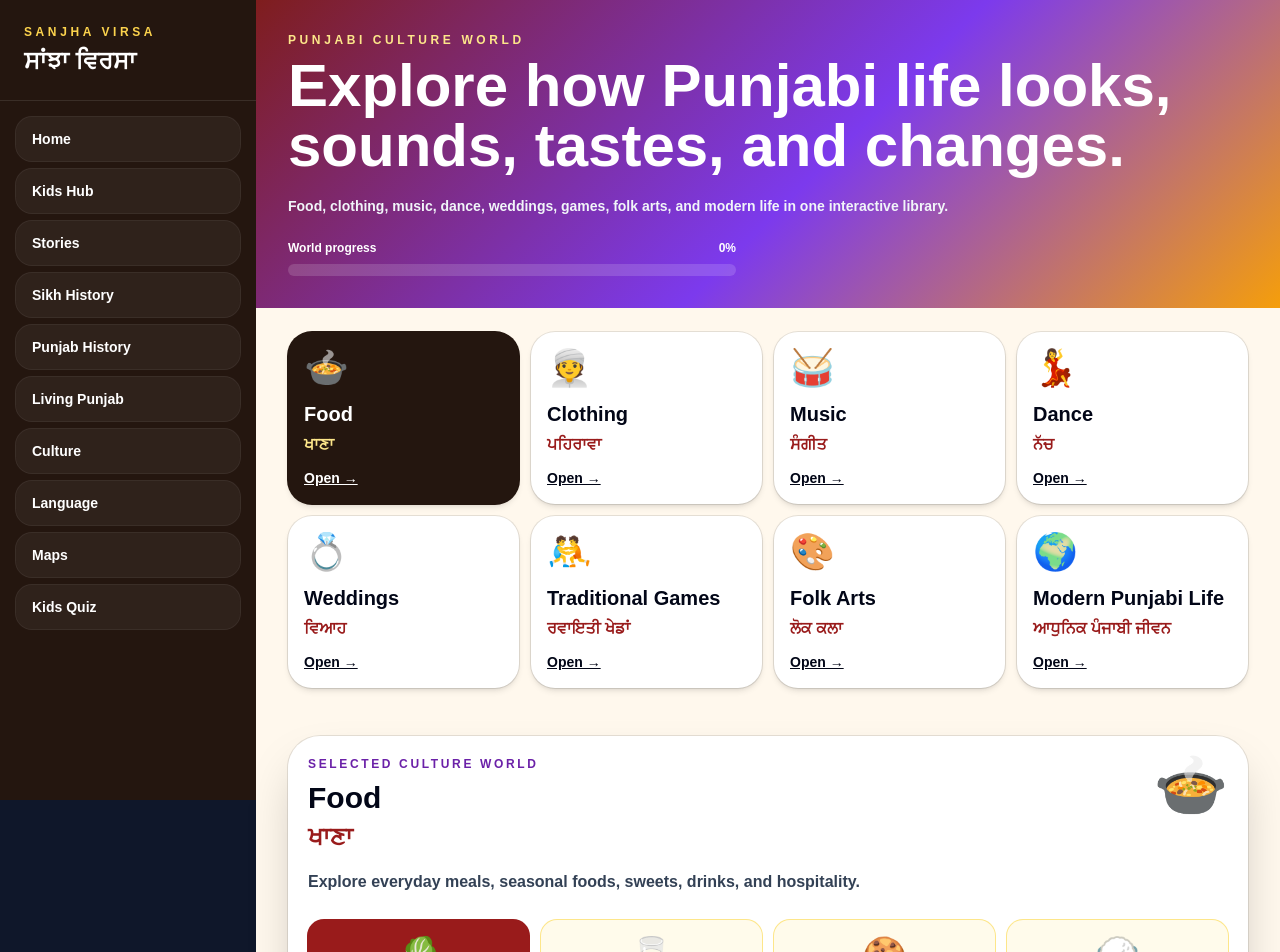
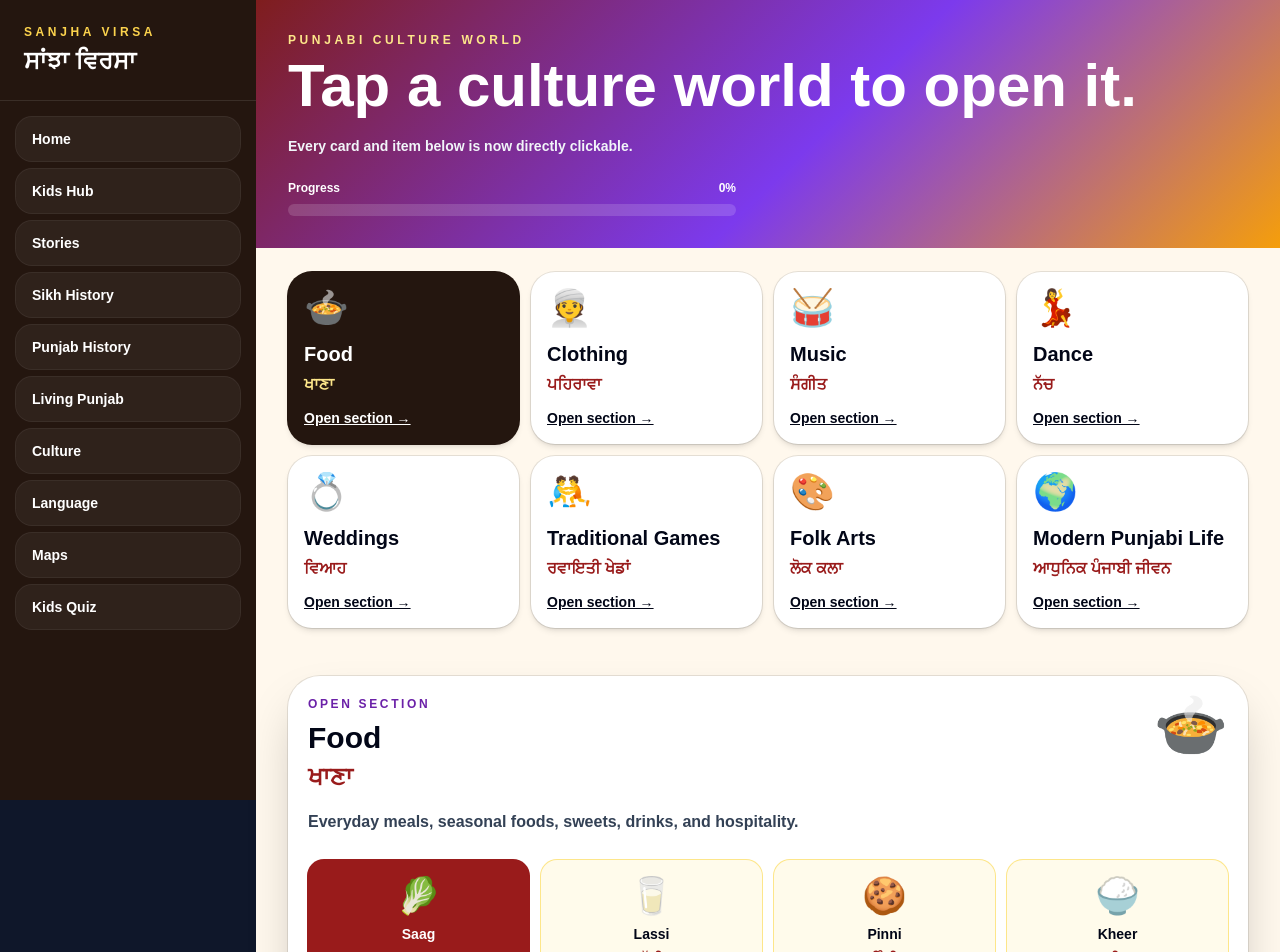
Before and after one commit to Gagan8atwal/sanjha-virsa, a Next.js app: page /culture in a window 1280 px wide. Shown: the top 952 px of the page. Built offline with nearby package versions, Linux system fonts and the light colour scheme.

Commit message:
Make all Culture cards real clickable links

```diff
--- a/components/PunjabiCultureWorld.tsx
+++ b/components/PunjabiCultureWorld.tsx
@@ -1,102 +1,73 @@
 'use client';
 
-import { useMemo, useState } from 'react';
+import { useMemo, useRef, useState } from 'react';
 
-type CultureTopic = {
-  id: string;
-  title: string;
-  punjabi: string;
-  emoji: string;
-  summary: string;
-  items: { name: string; pa: string; emoji: string; detail: string }[];
-};
+type Item = { name: string; pa: string; emoji: string; detail: string };
+type Topic = { id: string; title: string; punjabi: string; emoji: string; summary: string; items: Item[] };
 
-const topics: CultureTopic[] = [
-  {
-    id: 'food', title: 'Food', punjabi: 'ਖਾਣਾ', emoji: '🍲', summary: 'Explore everyday meals, seasonal foods, sweets, drinks, and hospitality.',
-    items: [
+const topics: Topic[] = [
+  { id: 'food', title: 'Food', punjabi: 'ਖਾਣਾ', emoji: '🍲', summary: 'Everyday meals, seasonal foods, sweets, drinks, and hospitality.', items: [
     { name: 'Saag', pa: 'ਸਾਗ', emoji: '🥬', detail: 'A winter greens dish often served with makki di roti.' },
     { name: 'Lassi', pa: 'ਲੱਸੀ', emoji: '🥛', detail: 'A yogurt drink connected with hospitality and summer refreshment.' },
-      { name: 'Pinni', pa: 'ਪਿੰਨੀ', emoji: '🍪', detail: 'A rich sweet often made in winter with ghee, flour, and nuts.' },
+    { name: 'Pinni', pa: 'ਪਿੰਨੀ', emoji: '🍪', detail: 'A rich winter sweet made with ghee, flour, and nuts.' },
     { name: 'Kheer', pa: 'ਖੀਰ', emoji: '🍚', detail: 'A milk and rice dessert served at family and religious gatherings.' },
-    ],
-  },
-  {
-    id: 'clothing', title: 'Clothing', punjabi: 'ਪਹਿਰਾਵਾ', emoji: '👳', summary: 'Learn regional dress, craft, identity, and celebration clothing.',
-    items: [
+  ]},
+  { id: 'clothing', title: 'Clothing', punjabi: 'ਪਹਿਰਾਵਾ', emoji: '👳', summary: 'Regional dress, craft, identity, and celebration clothing.', items: [
     { name: 'Phulkari', pa: 'ਫੁਲਕਾਰੀ', emoji: '🧵', detail: 'A Punjabi embroidery tradition with family, regional, and ceremonial meaning.' },
     { name: 'Turban', pa: 'ਪੱਗ', emoji: '👳', detail: 'Turban styles vary by region, community, purpose, and occasion.' },
     { name: 'Jutti', pa: 'ਜੁੱਤੀ', emoji: '👞', detail: 'Handcrafted footwear known for leather work and decorative embroidery.' },
     { name: 'Paranda', pa: 'ਪਰਾਂਦਾ', emoji: '🎀', detail: 'A decorative hair accessory remembered in dress, dance, and folk songs.' },
-    ],
-  },
-  {
-    id: 'music', title: 'Music', punjabi: 'ਸੰਗੀਤ', emoji: '🥁', summary: 'Explore instruments, folk voices, rhythm, boliyan, and performance.',
-    items: [
-      { name: 'Dhol', pa: 'ਢੋਲ', emoji: '🥁', detail: 'A powerful drum used in bhangra, celebrations, and public gatherings.' },
-      { name: 'Tumbi', pa: 'ਤੂੰਬੀ', emoji: '🎸', detail: 'A one-string folk instrument with a sharp and recognizable sound.' },
+  ]},
+  { id: 'music', title: 'Music', punjabi: 'ਸੰਗੀਤ', emoji: '🥁', summary: 'Instruments, folk voices, rhythm, boliyan, and performance.', items: [
+    { name: 'Dhol', pa: 'ਢੋਲ', emoji: '🥁', detail: 'A powerful drum used in bhangra, celebrations, and gatherings.' },
+    { name: 'Tumbi', pa: 'ਤੂੰਬੀ', emoji: '🎸', detail: 'A one-string folk instrument with a sharp, recognizable sound.' },
     { name: 'Algoza', pa: 'ਅਲਗੋਜ਼ਾ', emoji: '🎶', detail: 'A paired flute instrument strongly associated with Punjabi folk music.' },
     { name: 'Boliyan', pa: 'ਬੋਲੀਆਂ', emoji: '🎤', detail: 'Short lyrical verses used especially in giddha and wedding celebrations.' },
-    ],
-  },
-  {
-    id: 'dance', title: 'Dance', punjabi: 'ਨੱਚ', emoji: '💃', summary: 'See how movement, rhythm, work, humor, and celebration come together.',
-    items: [
+  ]},
+  { id: 'dance', title: 'Dance', punjabi: 'ਨੱਚ', emoji: '💃', summary: 'Movement, rhythm, work, humor, and celebration.', items: [
     { name: 'Bhangra', pa: 'ਭੰਗੜਾ', emoji: '🕺', detail: 'A Punjabi dance tradition associated with energy, rhythm, and harvest imagery.' },
     { name: 'Giddha', pa: 'ਗਿੱਧਾ', emoji: '💃', detail: 'A women’s dance tradition centered on boliyan, expression, humor, and memory.' },
     { name: 'Jhumar', pa: 'ਝੂਮਰ', emoji: '🌀', detail: 'A graceful folk dance associated with western Punjab regions.' },
     { name: 'Sammi', pa: 'ਸੰਮੀ', emoji: '🌙', detail: 'A traditional women’s folk dance known in parts of Punjab.' },
-    ],
-  },
-  {
-    id: 'weddings', title: 'Weddings', punjabi: 'ਵਿਆਹ', emoji: '💍', summary: 'Understand songs, clothing, food, family roles, and changing wedding customs.',
-    items: [
-      { name: 'Jaggo', pa: 'ਜਾਗੋ', emoji: '🏺', detail: 'A lively pre-wedding tradition involving singing, visiting, and celebration.' },
-      { name: 'Maiyan', pa: 'ਮਾਈਆਂ', emoji: '🟡', detail: 'A set of pre-wedding customs involving family gathering and turmeric traditions.' },
+  ]},
+  { id: 'weddings', title: 'Weddings', punjabi: 'ਵਿਆਹ', emoji: '💍', summary: 'Songs, clothing, food, family roles, and changing customs.', items: [
+    { name: 'Jaggo', pa: 'ਜਾਗੋ', emoji: '🏺', detail: 'A lively pre-wedding tradition involving singing and celebration.' },
+    { name: 'Maiyan', pa: 'ਮਾਈਆਂ', emoji: '🟡', detail: 'Pre-wedding customs involving family gathering and turmeric traditions.' },
     { name: 'Sehra', pa: 'ਸਿਹਰਾ', emoji: '🌸', detail: 'A groom-related wedding adornment used in some Punjabi traditions.' },
-      { name: 'Suhag Songs', pa: 'ਸੁਹਾਗ', emoji: '🎵', detail: 'Wedding songs carrying emotion, humor, blessing, and women’s oral history.' },
-    ],
-  },
-  {
-    id: 'games', title: 'Traditional Games', punjabi: 'ਰਵਾਇਤੀ ਖੇਡਾਂ', emoji: '🤼', summary: 'Learn physical games, strategy games, and village childhood activities.',
-    items: [
-      { name: 'Kabaddi', pa: 'ਕਬੱਡੀ', emoji: '🤼', detail: 'A team contact sport requiring breath control, strength, strategy, and agility.' },
+    { name: 'Suhag Songs', pa: 'ਸੁਹਾਗ', emoji: '🎵', detail: 'Wedding songs carrying emotion, humor, blessing, and oral history.' },
+  ]},
+  { id: 'games', title: 'Traditional Games', punjabi: 'ਰਵਾਇਤੀ ਖੇਡਾਂ', emoji: '🤼', summary: 'Physical games, strategy, and village childhood activities.', items: [
+    { name: 'Kabaddi', pa: 'ਕਬੱਡੀ', emoji: '🤼', detail: 'A team sport requiring breath control, strength, strategy, and agility.' },
     { name: 'Gulli Danda', pa: 'ਗੁੱਲੀ ਡੰਡਾ', emoji: '🏏', detail: 'A traditional outdoor striking game played with two wooden pieces.' },
-      { name: 'Pithu Garam', pa: 'ਪਿੱਠੂ ਗਰਮ', emoji: '🪨', detail: 'A team game involving stacked stones, throwing, running, and rebuilding.' },
+    { name: 'Pithu Garam', pa: 'ਪਿੱਠੂ ਗਰਮ', emoji: '🪨', detail: 'A team game involving stacked stones, throwing, and rebuilding.' },
     { name: 'Kikli', pa: 'ਕਿੱਕਲੀ', emoji: '👭', detail: 'A spinning girls’ game often accompanied by songs.' },
-    ],
-  },
-  {
-    id: 'arts', title: 'Folk Arts', punjabi: 'ਲੋਕ ਕਲਾ', emoji: '🎨', summary: 'Discover embroidery, craft, pottery, woodwork, and decorative traditions.',
-    items: [
-      { name: 'Embroidery', pa: 'ਕੜ੍ਹਾਈ', emoji: '🪡', detail: 'Embroidery carries regional design, skill, family memory, and ceremonial value.' },
-      { name: 'Pottery', pa: 'ਮਿੱਟੀ ਦੇ ਭਾਂਡੇ', emoji: '🏺', detail: 'Clay vessels supported cooking, storage, water cooling, and craft traditions.' },
+  ]},
+  { id: 'arts', title: 'Folk Arts', punjabi: 'ਲੋਕ ਕਲਾ', emoji: '🎨', summary: 'Embroidery, pottery, woodwork, and decorative traditions.', items: [
+    { name: 'Embroidery', pa: 'ਕੜ੍ਹਾਈ', emoji: '🪡', detail: 'Embroidery carries regional design, family memory, and ceremonial value.' },
+    { name: 'Pottery', pa: 'ਮਿੱਟੀ ਦੇ ਭਾਂਡੇ', emoji: '🏺', detail: 'Clay vessels supported cooking, storage, and water cooling.' },
     { name: 'Woodwork', pa: 'ਲੱਕੜ ਦਾ ਕੰਮ', emoji: '🪵', detail: 'Woodcraft appeared in doors, furniture, farm tools, and household objects.' },
     { name: 'Charpai Weaving', pa: 'ਮੰਜਾ ਬੁਣਾਈ', emoji: '🛏️', detail: 'Charpai weaving combines utility, color, skill, and courtyard life.' },
-    ],
-  },
-  {
-    id: 'modern', title: 'Modern Punjabi Life', punjabi: 'ਆਧੁਨਿਕ ਪੰਜਾਬੀ ਜੀਵਨ', emoji: '🌍', summary: 'Connect tradition with cities, diaspora, media, migration, and new identities.',
-    items: [
-      { name: 'Diaspora', pa: 'ਪਰਵਾਸ', emoji: '✈️', detail: 'Punjabi communities abroad preserve language and culture while adapting to new societies.' },
+  ]},
+  { id: 'modern', title: 'Modern Punjabi Life', punjabi: 'ਆਧੁਨਿਕ ਪੰਜਾਬੀ ਜੀਵਨ', emoji: '🌍', summary: 'Cities, diaspora, media, migration, and new identities.', items: [
+    { name: 'Diaspora', pa: 'ਪਰਵਾਸ', emoji: '✈️', detail: 'Punjabi communities abroad preserve culture while adapting to new societies.' },
     { name: 'Cinema', pa: 'ਸਿਨੇਮਾ', emoji: '🎬', detail: 'Punjabi cinema reflects humor, migration, family, music, and social change.' },
-      { name: 'Urban Punjab', pa: 'ਸ਼ਹਿਰੀ ਪੰਜਾਬ', emoji: '🏙️', detail: 'Modern Punjabi cities mix industry, education, technology, food, and tradition.' },
+    { name: 'Urban Punjab', pa: 'ਸ਼ਹਿਰੀ ਪੰਜਾਬ', emoji: '🏙️', detail: 'Modern cities mix industry, education, technology, food, and tradition.' },
     { name: 'Digital Culture', pa: 'ਡਿਜ਼ਿਟਲ ਸਭਿਆਚਾਰ', emoji: '📱', detail: 'Music, language, stories, and identity now travel through digital platforms.' },
-    ],
-  },
+  ]},
 ];
 
 export default function PunjabiCultureWorld() {
-  const [activeTopic, setActiveTopic] = useState(topics[0]);
-  const [activeItem, setActiveItem] = useState(topics[0].items[0]);
+  const [topic, setTopic] = useState(topics[0]);
+  const [item, setItem] = useState(topics[0].items[0]);
   const [visited, setVisited] = useState<string[]>([]);
-
+  const detailRef = useRef<HTMLElement | null>(null);
   const progress = useMemo(() => Math.round((visited.length / topics.length) * 100), [visited]);
 
-  function openTopic(topic: CultureTopic) {
-    setActiveTopic(topic);
-    setActiveItem(topic.items[0]);
-    setVisited((current) => current.includes(topic.id) ? current : [...current, topic.id]);
+  function openTopic(next: Topic) {
+    setTopic(next);
+    setItem(next.items[0]);
+    setVisited((current) => current.includes(next.id) ? current : [...current, next.id]);
+    window.setTimeout(() => detailRef.current?.scrollIntoView({ behavior: 'smooth', block: 'start' }), 40);
   }
 
   return (
@@ -104,44 +75,52 @@ export default function PunjabiCultureWorld() {
       <section className="bg-[linear-gradient(135deg,#7f1d1d,#7c3aed_55%,#f59e0b)] text-white">
         <div className="mx-auto max-w-7xl px-5 py-8 md:px-8">
           <p className="text-xs font-black uppercase tracking-[0.3em] text-amber-200">Punjabi Culture World</p>
-          <h1 className="mt-2 text-4xl font-black md:text-6xl">Explore how Punjabi life looks, sounds, tastes, and changes.</h1>
-          <p className="mt-4 max-w-3xl text-sm font-semibold leading-7 text-slate-100">Food, clothing, music, dance, weddings, games, folk arts, and modern life in one interactive library.</p>
-          <div className="mt-5 max-w-md"><div className="flex justify-between text-xs font-black"><span>World progress</span><span>{progress}%</span></div><div className="mt-2 h-3 overflow-hidden rounded-full bg-white/15"><div className="h-full bg-amber-300 transition-all" style={{ width: `${progress}%` }} /></div></div>
+          <h1 className="mt-2 text-4xl font-black md:text-6xl">Tap a culture world to open it.</h1>
+          <p className="mt-4 max-w-3xl text-sm font-semibold leading-7 text-slate-100">Every card and item below is now directly clickable.</p>
+          <div className="mt-5 max-w-md"><div className="flex justify-between text-xs font-black"><span>Progress</span><span>{progress}%</span></div><div className="mt-2 h-3 overflow-hidden rounded-full bg-white/15"><div className="h-full bg-amber-300" style={{ width: `${progress}%` }} /></div></div>
         </div>
       </section>
 
-      <section className="mx-auto max-w-7xl px-5 py-6 md:px-8">
-        <div className="grid gap-3 sm:grid-cols-2 lg:grid-cols-4">
-          {topics.map((topic) => (
-            <button key={topic.id} type="button" onClick={() => openTopic(topic)} className={`rounded-3xl p-4 text-left shadow-md ring-1 transition active:scale-[0.98] ${activeTopic.id === topic.id ? 'bg-[#24160f] text-white ring-[#24160f]' : 'bg-white ring-black/10'}`}>
-              <span className="text-4xl">{topic.emoji}</span>
-              <h2 className="mt-3 text-xl font-black">{topic.title}</h2>
-              <p className={activeTopic.id === topic.id ? 'mt-1 font-black text-amber-200' : 'mt-1 font-black text-red-800'}>{topic.punjabi}</p>
-              <p className="mt-3 text-sm font-black underline">Open →</p>
-            </button>
+      <nav aria-label="Culture topics" className="mx-auto grid max-w-7xl gap-3 px-5 py-6 sm:grid-cols-2 md:px-8 lg:grid-cols-4">
+        {topics.map((next) => (
+          <a
+            key={next.id}
+            href={`#culture-${next.id}`}
+            onClick={(event) => { event.preventDefault(); openTopic(next); }}
+            className={`block cursor-pointer rounded-3xl p-4 text-left shadow-md ring-1 transition active:scale-[0.98] ${topic.id === next.id ? 'bg-[#24160f] text-white ring-[#24160f]' : 'bg-white ring-black/10'}`}
+          >
+            <span className="text-4xl">{next.emoji}</span>
+            <h2 className="mt-3 text-xl font-black">{next.title}</h2>
+            <p className={topic.id === next.id ? 'mt-1 font-black text-amber-200' : 'mt-1 font-black text-red-800'}>{next.punjabi}</p>
+            <p className="mt-3 text-sm font-black underline">Open section →</p>
+          </a>
         ))}
-        </div>
-      </section>
+      </nav>
 
-      <section className="mx-auto max-w-7xl px-5 py-6 md:px-8">
+      <section ref={detailRef} id={`culture-${topic.id}`} className="mx-auto max-w-7xl scroll-mt-28 px-5 py-6 md:px-8">
         <div className="rounded-[2rem] bg-white p-5 shadow-2xl ring-1 ring-black/10">
-          <div className="flex items-start justify-between gap-4"><div><p className="text-xs font-black uppercase tracking-[0.22em] text-purple-800">Selected culture world</p><h2 className="mt-2 text-3xl font-black">{activeTopic.title}</h2><p className="mt-1 text-2xl font-black text-red-800">{activeTopic.punjabi}</p></div><span className="text-6xl">{activeTopic.emoji}</span></div>
-          <p className="mt-4 max-w-3xl text-base font-semibold leading-7 text-slate-700">{activeTopic.summary}</p>
+          <div className="flex items-start justify-between gap-4"><div><p className="text-xs font-black uppercase tracking-[0.22em] text-purple-800">Open section</p><h2 className="mt-2 text-3xl font-black">{topic.title}</h2><p className="mt-1 text-2xl font-black text-red-800">{topic.punjabi}</p></div><span className="text-6xl">{topic.emoji}</span></div>
+          <p className="mt-4 text-base font-semibold leading-7 text-slate-700">{topic.summary}</p>
 
           <div className="mt-6 grid grid-cols-2 gap-3 sm:grid-cols-4">
-            {activeTopic.items.map((item) => (
-              <button key={item.name} type="button" onClick={() => setActiveItem(item)} className={`rounded-2xl p-4 text-center ring-1 transition active:scale-95 ${activeItem.name === item.name ? 'bg-red-800 text-white ring-red-800' : 'bg-amber-50 ring-amber-200'}`}>
-                <p className="text-4xl">{item.emoji}</p>
-                <p className="mt-2 text-sm font-black">{item.name}</p>
-                <p className={activeItem.name === item.name ? 'mt-1 text-sm font-black text-amber-200' : 'mt-1 text-sm font-black text-red-800'}>{item.pa}</p>
-              </button>
+            {topic.items.map((nextItem) => (
+              <a
+                key={nextItem.name}
+                href={`#item-${topic.id}-${nextItem.name.toLowerCase().replaceAll(' ', '-')}`}
+                onClick={(event) => { event.preventDefault(); setItem(nextItem); }}
+                className={`block cursor-pointer rounded-2xl p-4 text-center ring-1 transition active:scale-95 ${item.name === nextItem.name ? 'bg-red-800 text-white ring-red-800' : 'bg-amber-50 ring-amber-200'}`}
+              >
+                <p className="text-4xl">{nextItem.emoji}</p>
+                <p className="mt-2 text-sm font-black">{nextItem.name}</p>
+                <p className={item.name === nextItem.name ? 'mt-1 text-sm font-black text-amber-200' : 'mt-1 text-sm font-black text-red-800'}>{nextItem.pa}</p>
+              </a>
             ))}
           </div>
 
-          <div className="mt-6 rounded-3xl bg-amber-50 p-5 ring-1 ring-amber-200">
-            <div className="flex items-center gap-4"><span className="text-6xl">{activeItem.emoji}</span><div><h3 className="text-2xl font-black">{activeItem.name}</h3><p className="text-xl font-black text-red-800">{activeItem.pa}</p></div></div>
-            <p className="mt-4 text-sm font-semibold leading-7 text-slate-700">{activeItem.detail}</p>
-          </div>
+          <article id={`item-${topic.id}-${item.name.toLowerCase().replaceAll(' ', '-')}`} className="mt-6 rounded-3xl bg-amber-50 p-5 ring-1 ring-amber-200">
+            <div className="flex items-center gap-4"><span className="text-6xl">{item.emoji}</span><div><h3 className="text-2xl font-black">{item.name}</h3><p className="text-xl font-black text-red-800">{item.pa}</p></div></div>
+            <p className="mt-4 text-sm font-semibold leading-7 text-slate-700">{item.detail}</p>
+          </article>
         </div>
       </section>
     </main>
```
Lines whose indentation alone changed are shown as unchanged.
